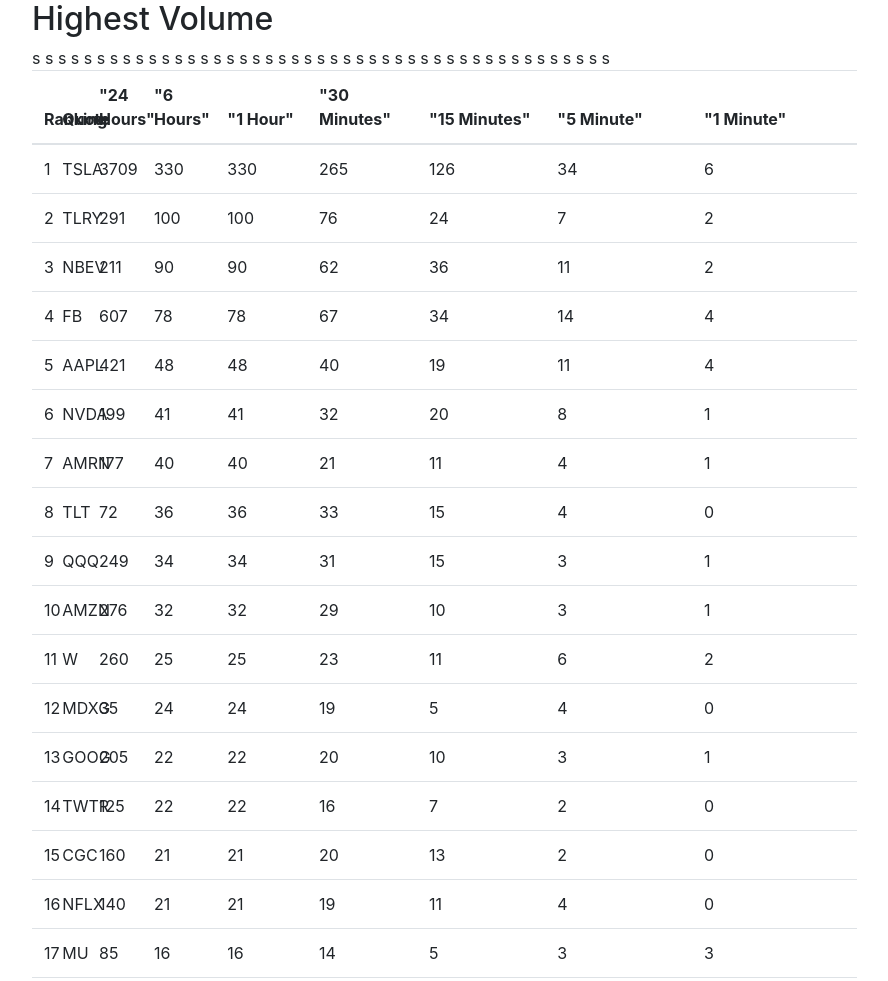
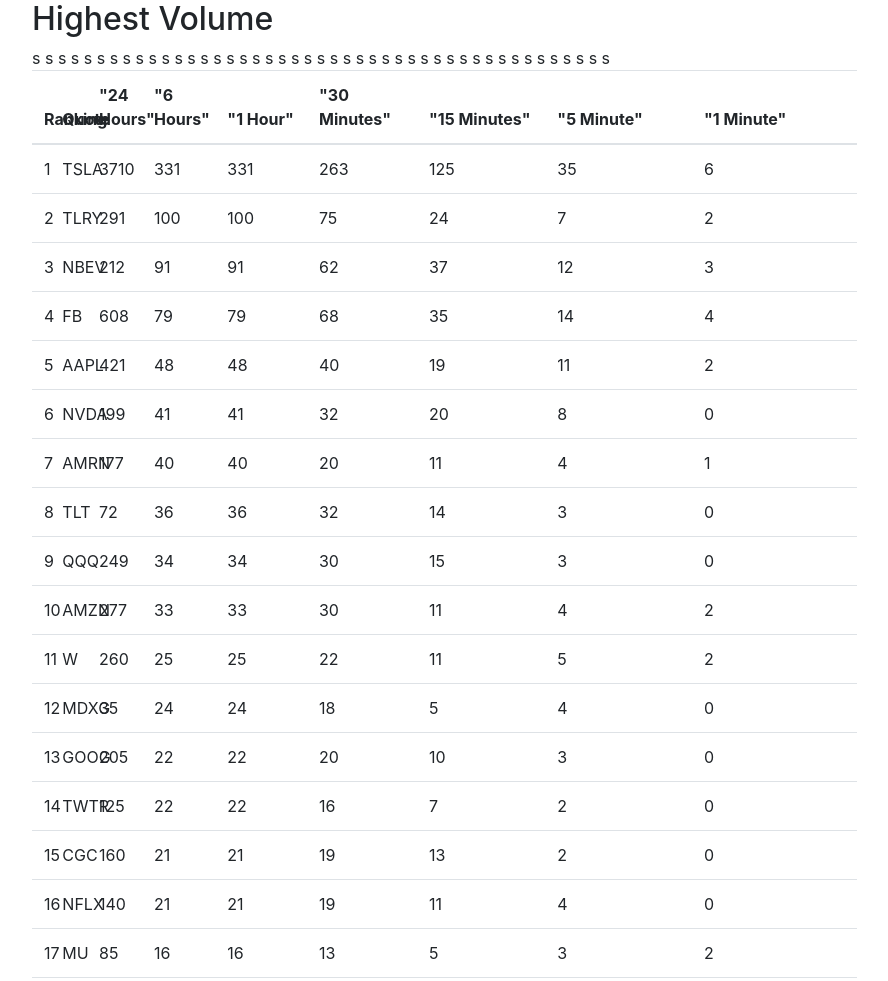
Before and after one commit to jfischoff/jfischoff.github.io, a plain HTML site: page index.html in a window 1280 px wide. Shown: the top 981 px of the page, without its empty margins (53-941 px from the left). Drawn offline with nearby package versions, Linux system fonts and the light colour scheme.

Commit message:
new version

```diff
--- a/index.html
+++ b/index.html
@@ -47,22 +47,22 @@
     <td class="col-md-1">1</td>
     <td class="col-md-2">TSLA</td>
 
-<td class="col-md-3">3709</td>
+<td class="col-md-3">3710</td>
 
 
-<td class="col-md-4">330</td>
+<td class="col-md-4">331</td>
 
 
-<td class="col-md-5">330</td>
+<td class="col-md-5">331</td>
 
 
-<td class="col-md-6">265</td>
+<td class="col-md-6">263</td>
 
 
-<td class="col-md-7">126</td>
+<td class="col-md-7">125</td>
 
 
-<td class="col-md-8">34</td>
+<td class="col-md-8">35</td>
 
 
 <td class="col-md-9">6</td>
@@ -85,7 +85,7 @@ s
 <td class="col-md-5">100</td>
 
 
-<td class="col-md-6">76</td>
+<td class="col-md-6">75</td>
 
 
 <td class="col-md-7">24</td>
@@ -105,25 +105,25 @@ s
     <td class="col-md-1">3</td>
     <td class="col-md-2">NBEV</td>
 
-<td class="col-md-3">211</td>
+<td class="col-md-3">212</td>
 
 
-<td class="col-md-4">90</td>
+<td class="col-md-4">91</td>
 
 
-<td class="col-md-5">90</td>
+<td class="col-md-5">91</td>
 
 
 <td class="col-md-6">62</td>
 
 
-<td class="col-md-7">36</td>
+<td class="col-md-7">37</td>
 
 
-<td class="col-md-8">11</td>
+<td class="col-md-8">12</td>
 
 
-<td class="col-md-9">2</td>
+<td class="col-md-9">3</td>
 
 s
 </tr>
@@ -134,19 +134,19 @@ s
     <td class="col-md-1">4</td>
     <td class="col-md-2">FB</td>
 
-<td class="col-md-3">607</td>
+<td class="col-md-3">608</td>
 
 
-<td class="col-md-4">78</td>
+<td class="col-md-4">79</td>
 
 
-<td class="col-md-5">78</td>
+<td class="col-md-5">79</td>
 
 
-<td class="col-md-6">67</td>
+<td class="col-md-6">68</td>
 
 
-<td class="col-md-7">34</td>
+<td class="col-md-7">35</td>
 
 
 <td class="col-md-8">14</td>
@@ -181,7 +181,7 @@ s
 <td class="col-md-8">11</td>
 
 
-<td class="col-md-9">4</td>
+<td class="col-md-9">2</td>
 
 s
 </tr>
@@ -210,7 +210,7 @@ s
 <td class="col-md-8">8</td>
 
 
-<td class="col-md-9">1</td>
+<td class="col-md-9">0</td>
 
 s
 </tr>
@@ -230,7 +230,7 @@ s
 <td class="col-md-5">40</td>
 
 
-<td class="col-md-6">21</td>
+<td class="col-md-6">20</td>
 
 
 <td class="col-md-7">11</td>
@@ -259,13 +259,13 @@ s
 <td class="col-md-5">36</td>
 
 
-<td class="col-md-6">33</td>
+<td class="col-md-6">32</td>
 
 
-<td class="col-md-7">15</td>
+<td class="col-md-7">14</td>
 
 
-<td class="col-md-8">4</td>
+<td class="col-md-8">3</td>
 
 
 <td class="col-md-9">0</td>
@@ -288,7 +288,7 @@ s
 <td class="col-md-5">34</td>
 
 
-<td class="col-md-6">31</td>
+<td class="col-md-6">30</td>
 
 
 <td class="col-md-7">15</td>
@@ -297,7 +297,7 @@ s
 <td class="col-md-8">3</td>
 
 
-<td class="col-md-9">1</td>
+<td class="col-md-9">0</td>
 
 s
 </tr>
@@ -308,25 +308,25 @@ s
     <td class="col-md-1">10</td>
     <td class="col-md-2">AMZN</td>
 
-<td class="col-md-3">276</td>
+<td class="col-md-3">277</td>
 
 
-<td class="col-md-4">32</td>
+<td class="col-md-4">33</td>
 
 
-<td class="col-md-5">32</td>
+<td class="col-md-5">33</td>
 
 
-<td class="col-md-6">29</td>
+<td class="col-md-6">30</td>
 
 
-<td class="col-md-7">10</td>
+<td class="col-md-7">11</td>
 
 
-<td class="col-md-8">3</td>
+<td class="col-md-8">4</td>
 
 
-<td class="col-md-9">1</td>
+<td class="col-md-9">2</td>
 
 s
 </tr>
@@ -346,13 +346,13 @@ s
 <td class="col-md-5">25</td>
 
 
-<td class="col-md-6">23</td>
+<td class="col-md-6">22</td>
 
 
 <td class="col-md-7">11</td>
 
 
-<td class="col-md-8">6</td>
+<td class="col-md-8">5</td>
 
 
 <td class="col-md-9">2</td>
@@ -375,7 +375,7 @@ s
 <td class="col-md-5">24</td>
 
 
-<td class="col-md-6">19</td>
+<td class="col-md-6">18</td>
 
 
 <td class="col-md-7">5</td>
@@ -413,7 +413,7 @@ s
 <td class="col-md-8">3</td>
 
 
-<td class="col-md-9">1</td>
+<td class="col-md-9">0</td>
 
 s
 </tr>
@@ -462,7 +462,7 @@ s
 <td class="col-md-5">21</td>
 
 
-<td class="col-md-6">20</td>
+<td class="col-md-6">19</td>
 
 
 <td class="col-md-7">13</td>
@@ -520,7 +520,7 @@ s
 <td class="col-md-5">16</td>
 
 
-<td class="col-md-6">14</td>
+<td class="col-md-6">13</td>
 
 
 <td class="col-md-7">5</td>
@@ -529,7 +529,7 @@ s
 <td class="col-md-8">3</td>
 
 
-<td class="col-md-9">3</td>
+<td class="col-md-9">2</td>
 
 s
 </tr>
@@ -607,7 +607,7 @@ s
 <td class="col-md-5">13</td>
 
 
-<td class="col-md-6">13</td>
+<td class="col-md-6">12</td>
 
 
 <td class="col-md-7">8</td>
@@ -732,7 +732,7 @@ s
 <td class="col-md-8">1</td>
 
 
-<td class="col-md-9">1</td>
+<td class="col-md-9">0</td>
 
 s
 </tr>
@@ -758,7 +758,7 @@ s
 <td class="col-md-7">6</td>
 
 
-<td class="col-md-8">4</td>
+<td class="col-md-8">3</td>
 
 
 <td class="col-md-9">1</td>
```
